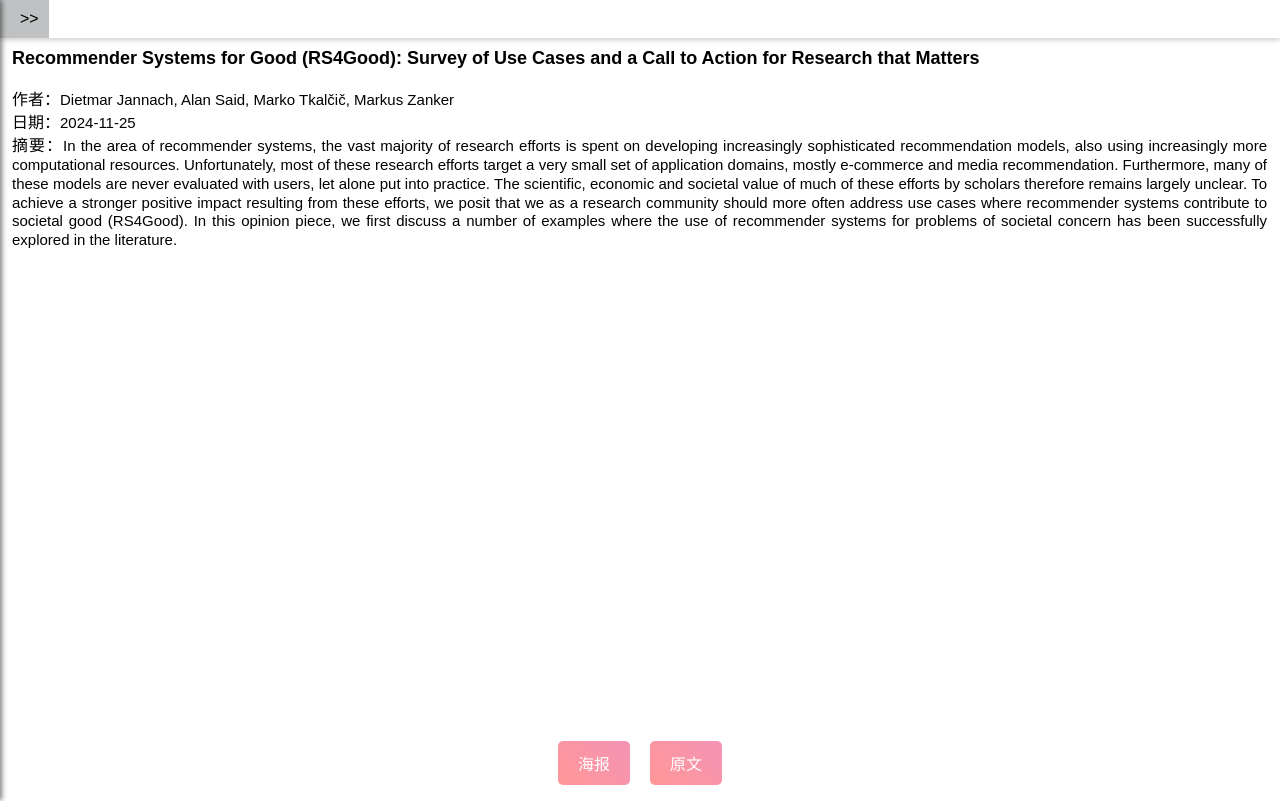
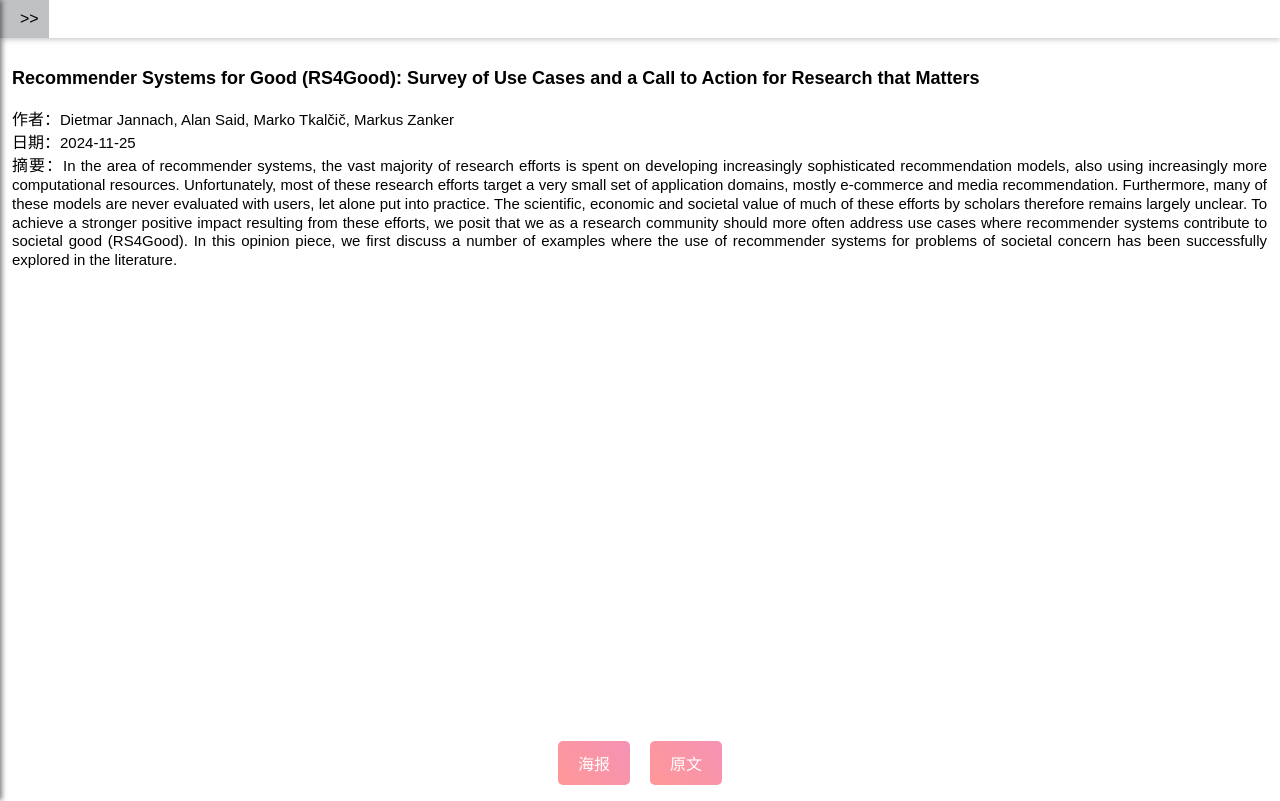
Before and after one commit to DeerAnna1/Poster, a plain HTML site: page index.html in a window 1280 px wide. Shown: the top 801 px of the page. Drawn offline with nearby package versions, Linux system fonts and the light colour scheme; some packages are replaced by stand-ins of ours.

Commit message:
Update index.html

```diff
--- a/index.html
+++ b/index.html
@@ -40,7 +40,8 @@
         .swiper-wrapper {
             flex: 1; /* 使 swiper-wrapper 占据剩余空间 */
             align-items: center;
-            margin-top: 30px ;
+            margin-top: 50px ;
+            padding-top: 20px;
         }
         .button2{
             width:100%;
@@ -213,7 +214,7 @@
         .button-down{
             display: flex;
             position: fixed;
-            margin: 0 0 20px 0;
+            margin: 0 0 40px 0;
             bottom: 0;
         }
         .close-button {
```
